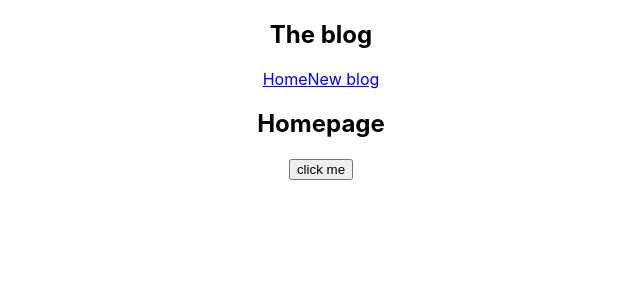
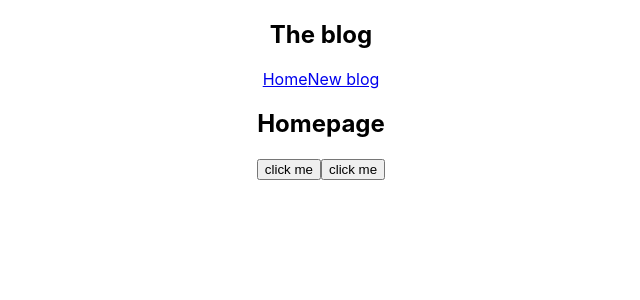
Before and after one commit to solenedel/blog, a React (Create React App) app: page / in a window 1280 px wide. Shown: the top 300 px of the page, without its empty margins (319-959 px from the left). Built offline with nearby package versions, Linux system fonts and the light colour scheme.

Commit message:
work on blog

```diff
--- a/src/components/Home.js
+++ b/src/components/Home.js
@@ -6,9 +6,11 @@ const Home = () => {
     console.log('you clicked the button');
   };
 
+
   return (
     <div className="home">
       <h2>Homepage</h2>
+      <button onClick={handleClick}>click me</button>
       <button onClick={handleClick}>click me</button>
     </div>
    );
```
